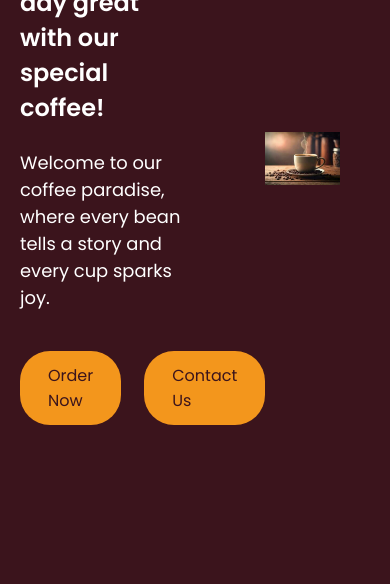
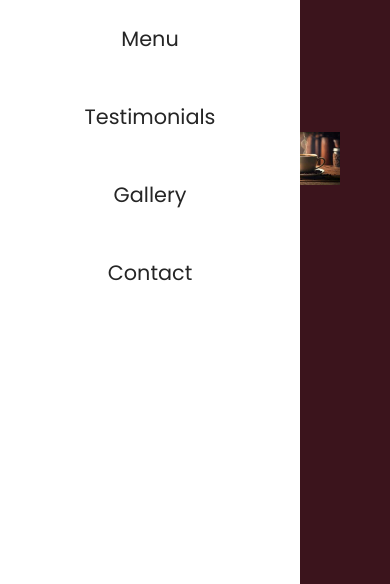
Before and after one commit to burcuozcann/project-coffee-shop, a plain HTML site: page index.html in a window 390 px wide. Shown: the part 260-844 px from the top of the page. Drawn offline with Linux system fonts and the light colour scheme; a web font is replaced by a local one.

Commit message:
Corrected unordered list HTML page, added styling, and improved responsiveness

```diff
--- a/index.html
+++ b/index.html
@@ -3,7 +3,7 @@
   <head>
     <meta charset="UTF-8" />
     <meta name="viewport" content="width=device-width, initial-scale=1.0" />
-    <title>Document</title>
+    <title>~ Coffee B ~</title>
     <link rel="stylesheet" href="style.css" />
   </head>
   <body>
@@ -17,28 +17,23 @@
           <li class="logo-item">
             <a href="#" class="nav-link">Home</a>
           </li>
-        </ul>
-        <ul class="nav-menu">
+
           <li class="nav-item">
             <a href="#" class="nav-link">About</a>
           </li>
-        </ul>
-        <ul class="nav-menu">
+
           <li class="nav-item">
             <a href="#" class="nav-link">Menu</a>
           </li>
-        </ul>
-        <ul class="nav-menu">
+
           <li class="nav-item">
             <a href="#" class="nav-link">Testimonials</a>
           </li>
-        </ul>
-        <ul class="nav-menu">
+
           <li class="nav-item">
             <a href="#" class="nav-link">Gallery</a>
           </li>
-        </ul>
-        <ul class="nav-menu">
+
           <li class="nav-item">
             <a href="#" class="nav-link">Contact</a>
           </li>
@@ -59,11 +54,11 @@
             </p>
             <div class="buttons">
               <a href="#" class="button order-now">Order Now</a>
-              <a href="#" class="button order-now">Contact Us</a>
+              <a href="#" class="button contact-us">Contact Us</a>
             </div>
           </div>
           <div class="hero-image-wrapper">
-            <img src="coffeeMain.jpg" alt="coffeePicture" class="hero-img" />
+            <img src="coffeeMain.jpg" alt="coffee Picture" class="hero-img" />
           </div>
         </div>
       </section>
--- a/style.css
+++ b/style.css
@@ -22,6 +22,7 @@
     --font-size-n: 1rem;
     --font-size-m: 1.12rem;
     --font-size-l: 1.5rem;
+    --font-size-xl:2rem;
     --font-size-xxl: 2.3rem;
 
     /*Font weight*/
@@ -122,11 +123,13 @@ header .navbar{
     margin: 24px 0 40px;
     font-size: var(--font-size-m);
 }
-.hero-section .hero-details .button:hover{
+.hero-section .hero-details .button:hover
+{
     color: var(--white-color);
     border-color: var(--white-color);
     background-color: transparent;
 }
+
 .hero-section .hero-details .buttons{
     display: flex;
     gap: 23px;
@@ -145,3 +148,31 @@ header .navbar{
     max-width: 500px;
     margin-right: 30px;
 }
+@media screen and (max-width:900px){
+    :root{
+        --font-size-m: 1rem;
+        --font-size-l: 1.3rem;
+        --font-size-xl: 1.5rem;
+        --font-size-xxl: 1.8rem;
+    }
+    .navbar .nav-menu{
+        display: block;
+        position: fixed;
+        left: 0;
+        top: 0;
+        width: 300px;
+        height: 100%;
+        display: flex;
+        flex-direction: column;
+        align-items: center;
+        padding-top: 100px;
+        background-color: var(--white-color);
+
+    }
+    .navbar .nav-menu .nav-link{
+        color: var(--dark-color);
+        display: block;
+        margin-top: 17px;
+        font-size: var(--font-size-l);
+    }
+}
```
